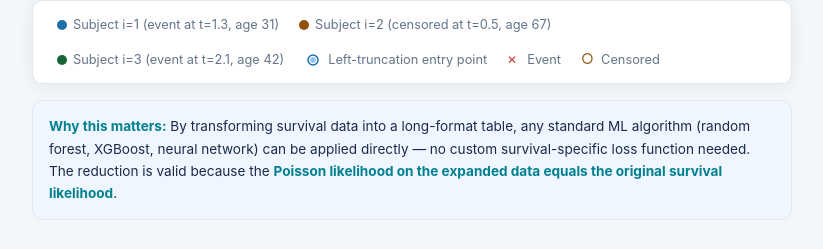
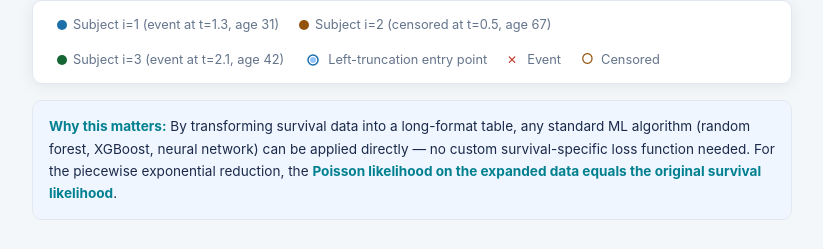
Before and after one commit to johannespiller/safjr-reduction-techniques, a plain HTML site: page index.html in a window 1280 px wide. Shown: the part 725-974 px from the top of the page, without its empty margins (228-1051 px from the left). Drawn offline with Linux system fonts and the light colour scheme.

Commit message:
Update explanation in concept card section
Clarified explanation of the piecewise exponential reduction.

```diff
--- a/index.html
+++ b/index.html
@@ -317,7 +317,7 @@
   <strong>Why this matters:</strong>
   By transforming survival data into a long-format table, any standard ML algorithm
   (random forest, XGBoost, neural network) can be applied directly — no custom survival-specific
-  loss function needed. The reduction is valid because the
+  loss function needed. For the piecewise exponential reduction, the
   <strong>Poisson likelihood on the expanded data equals the original survival likelihood</strong>.
 </div>
 
```
